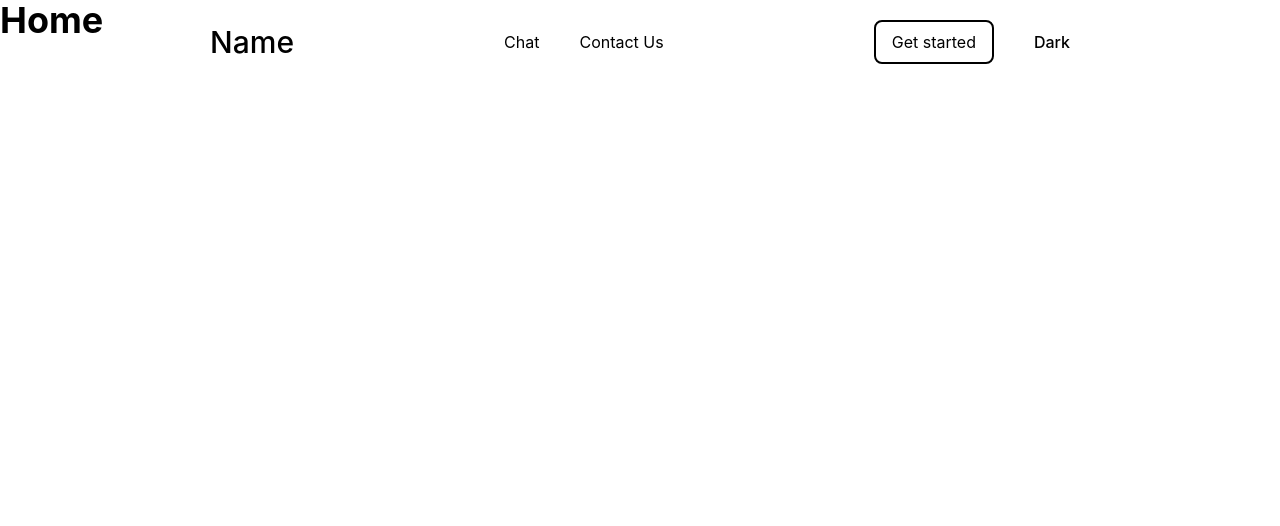
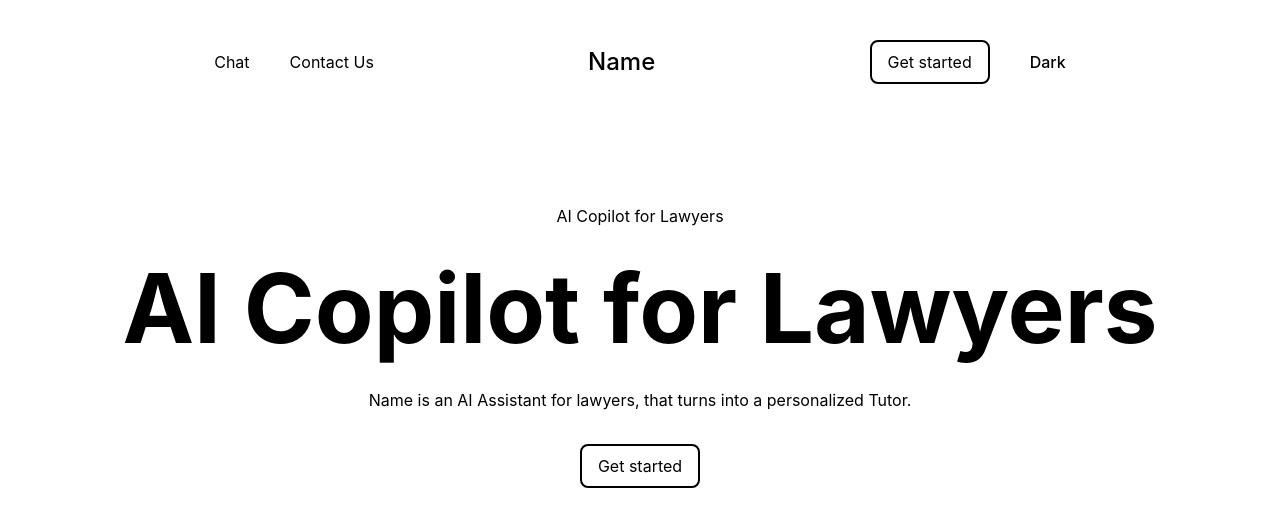
Before and after one commit to Jyoproject/Frontend, a React (Create React App) app: page / in a window 1280 px wide. Shown: the top 526 px of the page. Built offline with nearby package versions, Linux system fonts and the light colour scheme.

Commit message:
updated landing page ui

```diff
--- a/src/components/Chat/Chat.jsx
+++ b/src/components/Chat/Chat.jsx
@@ -8,7 +8,7 @@ const Chat = () => {
 	return (
 		<>
 			<div className="text-white bg-black flex flex-row w-full h-screen ">
-				<div className='w-80 border-r-2 py-4 px-6 h-screen flex flex-col justify-between'>
+				<div className='w-80  py-4 px-6 h-screen flex flex-col justify-between'>
 					<div className='flex flex-row justify-between '>
 						<div>
 							<Link to='/'>
@@ -16,12 +16,14 @@ const Chat = () => {
 							</Link>
 						</div>
 						<div>
-							new
+							<Link to="/chat">
+								new
+							</Link>
 						</div>
 					</div>
 					<div className='bottom-0 '>
 						<div>
-							{auth?.currentUser?.displayName}
+							{auth.currentUser?.displayName}
 						</div>
 					</div>
 				</div>
--- a/src/components/Chat/Layout.jsx
+++ b/src/components/Chat/Layout.jsx
@@ -15,7 +15,7 @@ export const initialMessages = [
 	},
 ]
 
-const InputMessage = ({ input, setInput, sendMessage }) => (
+const InputMessage = ({ input, setInput, sendMessage, createChat }) => (
   <div className="mt-6 flex  clear-both">
     <input
       type="text"
@@ -25,6 +25,7 @@ const InputMessage = ({ input, setInput, sendMessage }) => (
       value={input}
       onKeyDown={(e) => {
         if (e.key === 'Enter') {
+
           sendMessage(input)
           setInput('')
         }
@@ -37,6 +38,7 @@ const InputMessage = ({ input, setInput, sendMessage }) => (
       type="submit"
       className="ml-4 border-2 cursor-pointer rounded-lg w-32 flex flex-row items-center justify-center pt-1.5 pb-1.5"
       onClick={() => {
+	createChat()
         sendMessage(input)
         setInput('')
       }}
@@ -62,6 +64,7 @@ const Layout = () => {
 
 	const chatsCollectionRef = collection(db, 'chats')
 
+
   	// send message to API /api/chat endpoint
 	const sendMessage = async (message) => {
 		setLoading(true)
@@ -79,7 +82,7 @@ const Layout = () => {
 			},
 			body: JSON.stringify({
 				messages: last10mesages,
-				user: cookie[COOKIE_NAME],
+				user: auth.currentUser.uid,
 			}),
 		})
 		const data = await response.json()
@@ -92,6 +95,17 @@ const Layout = () => {
 			{ message: botNewMessage, who: 'bot' },
 		])
 		setLoading(false)
+	}
+
+	const createChat = async () => {
+		await addDoc(chatsCollectionRef, {
+			sendMessage,
+			messages,
+			author: {
+				name: auth.currentUser.displayName,
+				id: auth.currentUser.uid
+			}
+		})
 	}
 
 	return (
@@ -113,6 +127,7 @@ const Layout = () => {
 					input={input}
 					setInput={setInput}
 					sendMessage={sendMessage}
+					createChat={createChat}
 				/>
 			</div>
 		</div>
--- /dev/null
+++ b/src/components/Chat/[id].jsx
@@ -0,0 +1,21 @@
+import Layout from "./Layout"
+
+const ChatbotPage = ({ id }) => {
+  return (
+    <>
+      <Layout id={id} />
+    </>
+  )
+}
+
+export const getServerSideProps = async context => {
+  const id = context.params?.id
+
+  return {
+    props: {
+      id
+    }
+  }
+}
+
+export default ChatbotPage
--- a/src/components/Landing/Landing.jsx
+++ b/src/components/Landing/Landing.jsx
@@ -1,12 +1,30 @@
 
+import { Link } from 'react-router-dom';
 
 const Home = () => {
 	return (
-		<div>
-			<div className="text-4xl text-black font-bold dark:text-white">
-				Home
+		<>
+			<div className="py-20">
+				<div className=" justify-center gap-8 flex flex-col items-center text-black  dark:text-white">
+					<div>
+						AI Copilot for Lawyers
+					</div>
+					<div className="text-8xl font-bold">
+						AI Copilot for Lawyers
+					</div>
+					<div className="">
+						Name is an AI Assistant for lawyers, that turns into a personalized Tutor.
+					</div>
+					<div  className='flex flex-row items-center justify-center gap-2 border-2 border-black dark:border-white cursor-pointer rounded-lg py-2 px-4  '>
+						<Link to='/signin'>
+							Get started
+						</Link>
+						{/* <img src="/images/arrow-right.svg" draggable="false" /> */}
+					</div>
+
+				</div>
 			</div>
-		</div>
+		</>
 	)
 }
 
--- a/src/components/Navbar/Navbar.jsx
+++ b/src/components/Navbar/Navbar.jsx
@@ -36,13 +36,9 @@ const Navbar = () => {
 			{signin || chat ?
 				<></>
 			:
-			<div className="flex text-black dark:text-white flex-row  w-full pt-5 justify-evenly fixed  z-20 items-center">
-				<div className="text-3xl font-medium  cursor-pointer flex items-center "  >
-					<Link to="/">
-						Name
-					</Link>
-				</div>
-				<div className="md:flex hidden flex-row gap-10   ">
+			<div className="flex text-black dark:text-white flex-row  w-full py-10 justify-evenly  z-20 items-center">
+
+				<div className="md:flex hidden flex-row gap-10">
 					<div className="cursor-pointer"  >
 						<Link to="/chat">
 							Chat
@@ -52,6 +48,11 @@ const Navbar = () => {
 					<div className="cursor-pointer" >
 						Contact Us
 					</div>
+				</div>
+				<div className="text-2xl font-medium  cursor-pointer flex items-center "  >
+					<Link to="/">
+						Name
+					</Link>
 				</div>
 				<div className="flex flex-row items-center justify-center gap-4">
 					{/* {!session ?  */}
@@ -67,10 +68,8 @@ const Navbar = () => {
 
 								{/* <img src="/images/arrow-right.svg" draggable="false" /> */}
 							</div>
-							<button className='font-medium' onClick={() => {
-                setColorMode(colorMode === ColorMode.dark ? ColorMode.light : ColorMode.dark)
-                }}>{colorMode === ColorMode.dark ? 'Light' : 'Dark'}
-
+							<button className='font-medium' onClick={() => {setColorMode(colorMode === ColorMode.dark ? ColorMode.light : ColorMode.dark)}}>
+								{colorMode === ColorMode.dark ? 'Light' : 'Dark'}
 							</button>
 
 						</div>
```
Also changed, not shown: src/components/Chat/CreateChat.jsx (added, +13 -0 lines).
